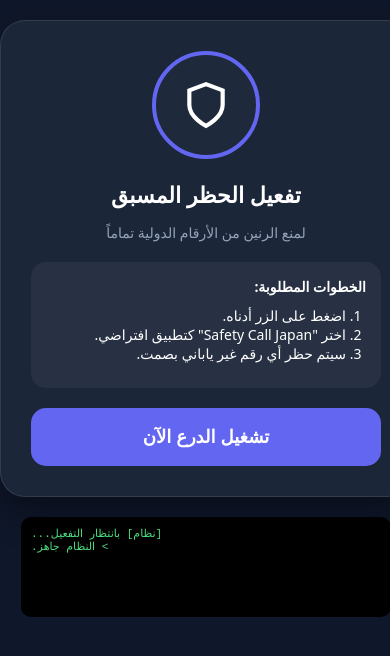
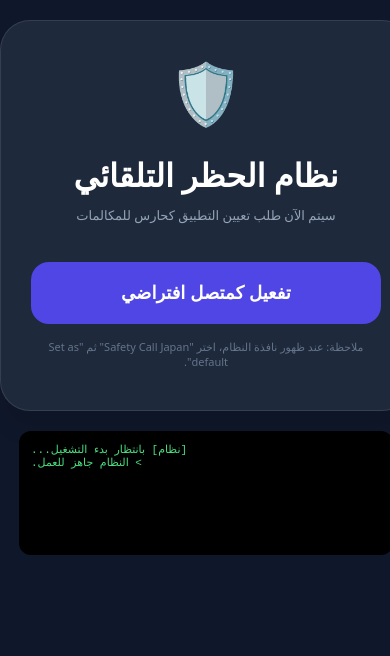
Before and after one commit to zkimtar-ops/Safety-Call-Japan, a website: page www/index.html in a window 390 px wide. Drawn offline with Linux system fonts and the light colour scheme; some packages are replaced by stand-ins of ours.

Commit message:
Update index.html

```diff
--- a/www/index.html
+++ b/www/index.html
@@ -3,125 +3,125 @@
 <head>
     <meta charset="UTF-8">
     <meta name="viewport" content="width=device-width, initial-scale=1.0, viewport-fit=cover">
-    <title>درع اليابان - الحظر المسبق</title>
+    <title>درع اليابان - التفعيل التلقائي</title>
     <style>
         :root {
-            --primary: #6366f1;
+            --primary: #4f46e5;
             --success: #10b981;
-            --danger: #ef4444;
             --bg: #0f172a;
-            --card: rgba(30, 41, 59, 0.9);
+            --card: #1e293b;
         }
 
         body {
-            font-family: system-ui, sans-serif;
+            font-family: system-ui, -apple-system, sans-serif;
             background: var(--bg); color: white; margin: 0; padding: 20px;
             display: flex; flex-direction: column; align-items: center; min-height: 100vh;
         }
 
         .card {
-            background: var(--card); border-radius: 25px; padding: 30px;
+            background: var(--card); border-radius: 30px; padding: 30px;
             width: 100%; max-width: 400px; text-align: center;
-            border: 1px solid rgba(255,255,255,0.1); box-shadow: 0 15px 35px rgba(0,0,0,0.4);
+            box-shadow: 0 20px 25px -5px rgba(0, 0, 0, 0.1);
+            border: 1px solid rgba(255,255,255,0.1);
         }
 
-        .shield-icon {
-            width: 100px; height: 100px; margin: 0 auto 20px;
-            background: #1e293b; border-radius: 50%;
-            display: flex; align-items: center; justify-content: center;
-            border: 4px solid var(--primary); transition: 0.5s;
+        .status-icon {
+            font-size: 60px; margin-bottom: 20px;
+            display: inline-block; transition: 0.5s;
         }
 
-        .shield-icon.active {
-            background: var(--success); border-color: #fff;
-            box-shadow: 0 0 30px var(--success);
-        }
+        .active-icon { transform: scale(1.2); filter: drop-shadow(0 0 15px var(--success)); }
 
         .btn-main {
             background: var(--primary); color: white; border: none;
-            padding: 18px 30px; border-radius: 15px; width: 100%;
-            font-weight: bold; font-size: 18px; cursor: pointer; margin-top: 20px;
+            padding: 20px; border-radius: 18px; width: 100%;
+            font-weight: bold; font-size: 18px; cursor: pointer;
+            margin-top: 25px; transition: 0.3s;
         }
 
-        .instruction-box {
-            background: rgba(255,255,255,0.05); border-radius: 15px;
-            padding: 15px; margin-top: 20px; text-align: right; font-size: 14px;
-        }
+        .btn-main:active { transform: scale(0.95); background: #4338ca; }
 
         .log-box {
             background: #000; color: #4ade80; font-family: monospace;
-            font-size: 11px; padding: 10px; border-radius: 10px;
-            margin-top: 20px; width: 100%; height: 80px; overflow-y: auto; text-align: left;
+            font-size: 11px; padding: 12px; border-radius: 12px;
+            margin-top: 20px; width: 100%; height: 100px; overflow-y: auto; text-align: left;
         }
+
+        .step { font-size: 13px; color: #94a3b8; margin-top: 10px; }
     </style>
 </head>
 <body>
 
     <div class="card">
-        <div id="shield" class="shield-icon">
-            <svg width="50" height="50" viewBox="0 0 24 24" fill="none" stroke="white" stroke-width="2">
-                <path d="M12 22s8-4 8-10V5l-8-3-8 3v7c0 6 8 10 8 10z"></path>
-            </svg>
-        </div>
+        <div id="icon" class="status-icon">🛡️</div>
+        <h1 style="margin: 0;">نظام الحظر التلقائي</h1>
+        <p class="step">سيتم الآن طلب تعيين التطبيق كحارس للمكالمات</p>
 
-        <h1 style="margin: 0; font-size: 22px;">تفعيل الحظر المسبق</h1>
-        <p style="color: #94a3b8; font-size: 14px;">لمنع الرنين من الأرقام الدولية تماماً</p>
+        <button class="btn-main" onclick="triggerDefaultAppRequest()">تفعيل كمتصل افتراضي</button>
 
-        <div class="instruction-box">
-            <b>الخطوات المطلوبة:</b>
-            <ol style="padding-right: 20px; margin: 10px 0;">
-                <li>اضغط على الزر أدناه.</li>
-                <li>اختر "Safety Call Japan" كتطبيق افتراضي.</li>
-                <li>سيتم حظر أي رقم غير ياباني بصمت.</li>
-            </ol>
-        </div>
-
-        <button class="btn-main" onclick="requestCallScreeningRole()">تشغيل الدرع الآن</button>
+        <p style="font-size: 11px; color: #64748b; margin-top: 15px;">
+            ملاحظة: عند ظهور نافذة النظام، اختر "Safety Call Japan" ثم "Set as default".
+        </p>
     </div>
 
-    <div class="log-box" id="logs">
-        [نظام] بانتظار التفعيل...<br>
+    <div class="log-box" id="debugLogs">
+        [نظام] بانتظار بدء التشغيل...<br>
     </div>
 
     <script src="cordova.js"></script>
     <script>
-        function addLog(m) {
-            const l = document.getElementById('logs');
-            l.innerHTML += `> ${m}<br>`;
-            l.scrollTop = l.scrollHeight;
+        function writeLog(msg) {
+            const logs = document.getElementById('debugLogs');
+            logs.innerHTML += `> ${msg}<br>`;
+            logs.scrollTop = logs.scrollHeight;
         }
 
-        function requestCallScreeningRole() {
-            addLog("بدء طلب دور 'فحص المكالمات'...");
+        function triggerDefaultAppRequest() {
+            writeLog("بدء طلب تعيين التطبيق كافتراضي...");
 
-            if (!window.cordova) {
-                addLog("خطأ: يجب تشغيل التطبيق على هاتف أندرويد.");
+            if (typeof cordova === 'undefined') {
+                writeLog("خطأ: Cordova غير متوفر. جرب على APK.");
                 return;
             }
 
-            // لفتح شاشة اختيار التطبيق الافتراضي (Role Manager)
-            // نستخدم إضافة cordova-plugin-intent أو نفتح الإعدادات العامة
+            // محاولة فتح شاشة Role Manager مباشرة عبر Intent
             if (window.plugins && window.plugins.intentShim) {
-                addLog("محاولة فتح شاشة Role Manager...");
                 window.plugins.intentShim.startActivity({
-                    action: "android.settings.MANAGE_DEFAULT_APPS_SETTINGS"
-                }, () => {}, () => {});
+                    action: "android.app.role.action.REQUEST_ROLE",
+                    extras: {
+                        "android.app.role.extra.ROLE_NAME": "android.app.role.CALL_SCREENING"
+                    }
+                },
+                () => { writeLog("تم فتح طلب النظام بنجاح."); },
+                () => {
+                    writeLog("فشل الطلب المباشر. فتح الإعدادات اليدوية...");
+                    openManualSettings();
+                });
             } else {
-                addLog("يرجى الذهاب إلى: الإعدادات > التطبيقات > التطبيقات الافتراضية > تطبيق تعريف المتصل.");
-                // كحل أخير نفتح إعدادات التطبيق نفسه
-                if(cordova.plugins.settings) cordova.plugins.settings.open("application_details");
+                writeLog("إضافة Intent غير متوفرة. فتح الإعدادات...");
+                openManualSettings();
             }
+        }
 
-            // تحديث الواجهة برمجياً بعد الضغط
-            document.getElementById('shield').classList.add('active');
-            localStorage.setItem('protection_enabled', 'true');
+        function openManualSettings() {
+            if (window.cordova && cordova.plugins.settings) {
+                cordova.plugins.settings.open("manage_default_apps", () => {
+                    writeLog("يرجى اختيار التطبيق في قائمة Caller ID.");
+                }, () => {
+                    writeLog("فشل فتح الإعدادات.");
+                });
+            }
         }
 
         document.addEventListener('deviceready', () => {
-            addLog("النظام جاهز.");
-            if(localStorage.getItem('protection_enabled') === 'true') {
-                document.getElementById('shield').classList.add('active');
-            }
+            writeLog("النظام جاهز للعمل.");
+            // طلب الصلاحيات الأساسية أولاً عند التشغيل
+            const permissions = cordova.plugins.permissions;
+            permissions.requestPermissions([
+                permissions.READ_PHONE_STATE,
+                permissions.ANSWER_PHONE_CALLS,
+                permissions.READ_CALL_LOG
+            ], (s) => writeLog("صلاحيات أندرويد: " + s.hasPermission), null);
         }, false);
     </script>
 </body>
```
